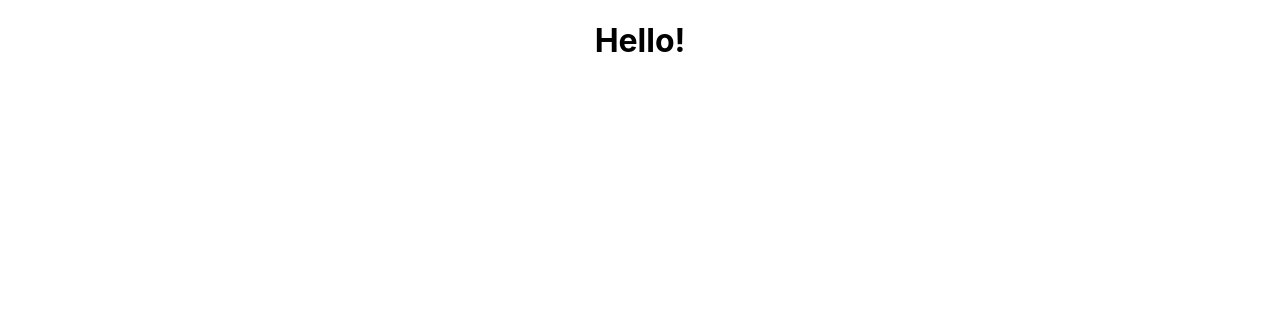
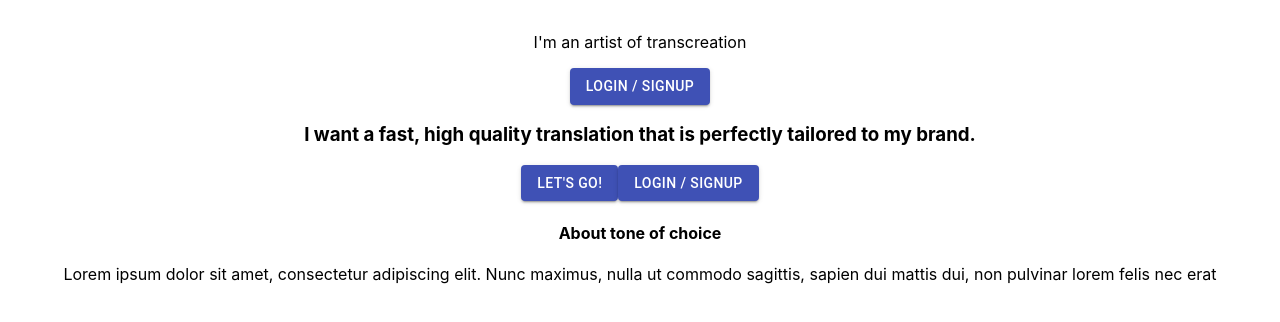
Before and after one commit to DVE91/translator-platform-client, a React (Create React App) app: page / in a window 1280 px wide. Shown: the top 322 px of the page. Built offline with nearby package versions, Linux system fonts and the light colour scheme.

Commit message:
created simple homepage with Materials UI setup and about component

```diff
--- a/package.json
+++ b/package.json
@@ -3,6 +3,7 @@
   "version": "0.1.0",
   "private": true,
   "dependencies": {
+    "@material-ui/core": "^4.11.0",
     "@testing-library/jest-dom": "^4.2.4",
     "@testing-library/react": "^9.5.0",
     "@testing-library/user-event": "^7.2.1",
--- a/src/App.js
+++ b/src/App.js
@@ -6,6 +6,10 @@ import "./App.css";
 function App() {
   return (
     <div className="App">
+      <meta
+        name="viewport"
+        content="minimum-scale=1, initial-scale=1, width=device-width"
+      />
       <Switch>
         <Route exact path="/" component={HomePage} />
       </Switch>
--- /dev/null
+++ b/src/components/About.js
@@ -0,0 +1,15 @@
+import React from "react";
+import Box from "@material-ui/core/Box";
+
+export default function About() {
+  return (
+    <Box>
+      <h4>About tone of choice</h4>
+      <p>
+        Lorem ipsum dolor sit amet, consectetur adipiscing elit. Nunc maximus,
+        nulla ut commodo sagittis, sapien dui mattis dui, non pulvinar lorem
+        felis nec erat
+      </p>
+    </Box>
+  );
+}
--- /dev/null
+++ b/src/components/Button.js
@@ -0,0 +1,10 @@
+import React from "react";
+import Button from "@material-ui/core/Button";
+
+export default function MyButton(props) {
+  return (
+    <Button variant="contained" color="primary">
+      {props.text}
+    </Button>
+  );
+}
--- a/src/pages/HomePage.js
+++ b/src/pages/HomePage.js
@@ -1,5 +1,25 @@
 import React from "react";
+import Container from "@material-ui/core/Container";
+import Box from "@material-ui/core/Box";
+import MyButton from "../components/Button";
+import About from "../components/About";
 
 export default function HomePage() {
-  return <h1>Hello!</h1>;
+  return (
+    <Container>
+      <Box my={4}>
+        <div>
+          <p>I'm an artist of transcreation</p>
+          <MyButton text="Login / signup" />
+        </div>
+        <h3>
+          I want a fast, high quality translation that is perfectly tailored to
+          my brand.
+        </h3>
+        <MyButton text="Let's go!" />
+        <MyButton text="Login / signup" />
+        <About />
+      </Box>
+    </Container>
+  );
 }
```
Also changed, not shown: 1 other file (tests, documents, lock files or other folders).
